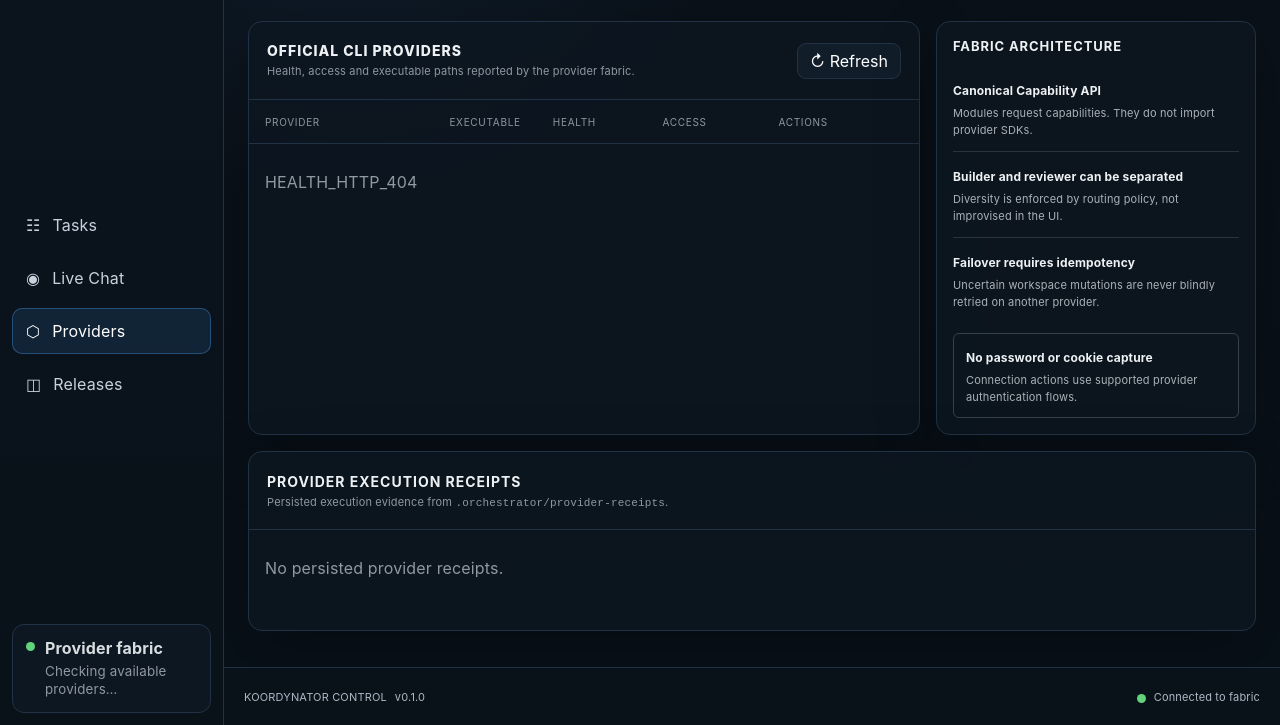
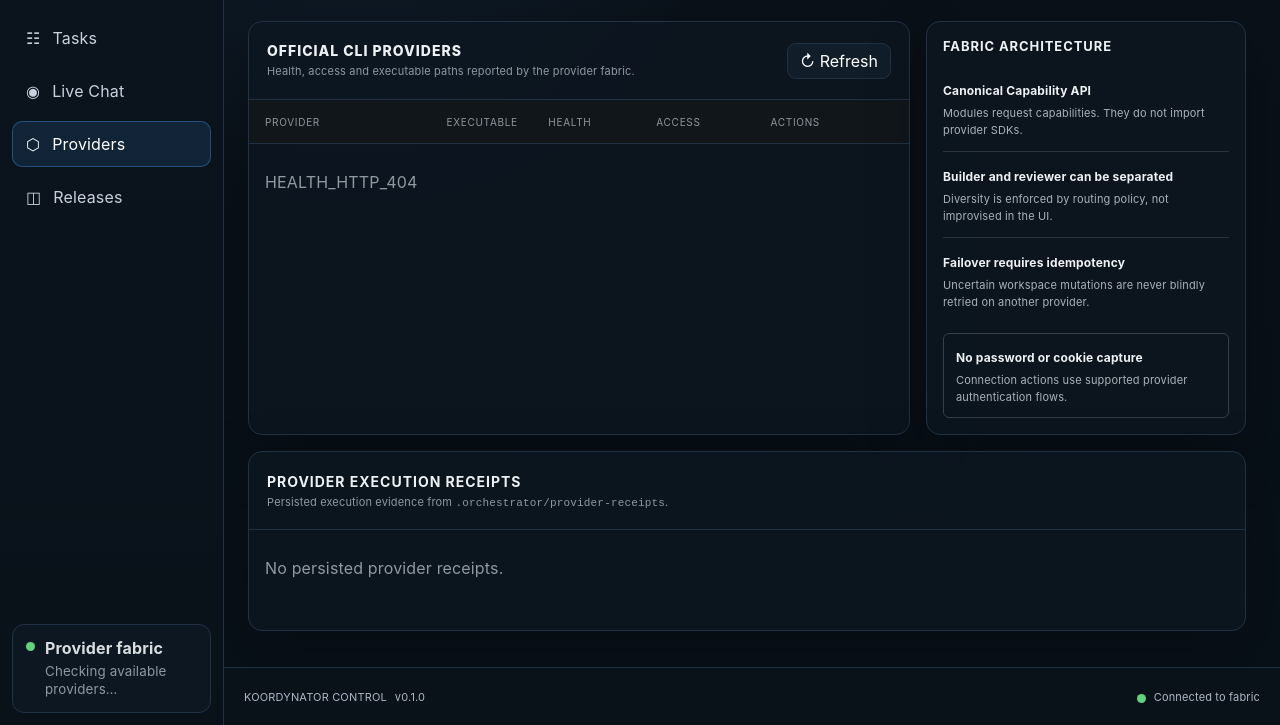
Before and after one commit to nikodemklasik-code/koordynator, a website: page web/control/providers.html in a window 1280 px wide. Shown: the part 75-800 px from the top of the page. Drawn offline with Linux system fonts and the light colour scheme; no server answers.

Commit message:
fix: make provider screen content scroll correctly

```diff
--- a/web/control/providers.css
+++ b/web/control/providers.css
@@ -1,31 +1,35 @@
 :root { --p-bg:#080b0e; --p-panel:#11161a; --p-line:#2c3339; --p-text:#edf1f3; --p-muted:#9098a0; --p-blue:#57a7ff; --p-green:#62d37b; --p-red:#ff555b; --p-amber:#f0a43c; }
-.provider-shell { min-height:100vh; display:grid; grid-template-columns:225px minmax(0,1fr); background:#090d10; color:var(--p-text); }
-.provider-sidebar { display:flex; flex-direction:column; justify-content:space-between; border-right:1px solid var(--p-line); background:#0d1115; }
+html,body { height:100%; }
+body { overflow:hidden; }
+.provider-shell { height:100vh; min-height:0; display:grid; grid-template-columns:225px minmax(0,1fr); background:#090d10; color:var(--p-text); overflow:hidden; }
+.provider-sidebar { min-height:0; height:100vh; display:grid; grid-template-rows:auto minmax(0,1fr) auto; border-right:1px solid var(--p-line); background:#0d1115; overflow:hidden; }
 .provider-brand { display:flex; align-items:center; gap:12px; padding:20px 18px; border-bottom:1px solid var(--p-line); }
 .provider-brand>span { font-size:32px; }
 .provider-brand strong { letter-spacing:.06em; }
 .provider-brand small { display:block; color:var(--p-muted); letter-spacing:.18em; margin-top:3px; }
-.provider-sidebar nav { padding:12px 8px; display:grid; gap:5px; margin-top:-35vh; }
+.provider-sidebar nav { min-height:0; padding:12px 8px; display:grid; align-content:start; gap:5px; margin-top:0; overflow-y:auto; overscroll-behavior:contain; scrollbar-width:thin; scrollbar-color:#303b44 transparent; }
 .provider-sidebar nav a { display:flex; gap:12px; align-items:center; min-height:46px; padding:0 14px; text-decoration:none; color:#d3d8dc; border:1px solid transparent; border-radius:6px; }
 .provider-sidebar nav a.active { background:#18222b; border-color:#35516a; color:white; }
-.provider-health { display:flex; align-items:flex-start; gap:10px; padding:18px; color:#d8dde0; }
+.provider-health { display:flex; align-items:flex-start; gap:10px; padding:18px; color:#d8dde0; border-top:1px solid #20272d; background:#0d1115; }
 .provider-health small { display:block; color:var(--p-muted); margin-top:4px; line-height:1.4; }
 .health-dot { width:9px; height:9px; border-radius:50%; background:var(--p-green); display:inline-block; flex:0 0 auto; margin-top:4px; }
-.provider-main { min-width:0; display:grid; grid-template-rows:78px 1fr 62px; }
-.provider-topbar { display:flex; align-items:center; justify-content:space-between; border-bottom:1px solid var(--p-line); padding:0 22px; background:#0f1418; }
+.provider-main { min-width:0; min-height:0; height:100vh; display:grid; grid-template-rows:78px minmax(0,1fr) 62px; overflow:hidden; }
+.provider-topbar { position:relative; z-index:2; display:flex; align-items:center; justify-content:space-between; border-bottom:1px solid var(--p-line); padding:0 22px; background:#0f1418; }
 .provider-topbar>div:first-child { display:flex; gap:10px; align-items:center; font-size:18px; }
 .cube { font-size:22px; }
 .mode { color:#aeb5bc; font-size:13px; }
 .mode strong { margin-left:8px; color:white; border:1px solid #343c44; background:#171d22; border-radius:6px; padding:10px 12px; }
-.provider-content { padding:18px; display:grid; grid-template-columns:minmax(0,1fr) 300px; gap:14px; align-content:start; overflow:auto; }
-.provider-list-card,.fabric-card,.receipts-card { border:1px solid #343b42; border-radius:8px; background:#11161a; }
+.provider-content { min-width:0; min-height:0; padding:18px; display:grid; grid-template-columns:minmax(0,1fr) 300px; gap:14px; align-content:start; overflow:auto; overscroll-behavior:contain; scrollbar-gutter:stable; scrollbar-width:thin; scrollbar-color:#33414b transparent; }
+.provider-list-card,.fabric-card,.receipts-card { min-width:0; border:1px solid #343b42; border-radius:8px; background:#11161a; }
+.provider-list-card { overflow:hidden; }
 .card-head { min-height:78px; display:flex; justify-content:space-between; align-items:center; gap:12px; padding:14px 16px; border-bottom:1px solid var(--p-line); }
 .card-head h1,.card-head h2 { margin:0; font-size:14px; letter-spacing:.07em; }
 .card-head p { margin:5px 0 0; color:var(--p-muted); font-size:11px; }
 .card-head button { min-height:36px; padding:0 12px; border:1px solid #39434c; border-radius:6px; background:#172027; color:white; cursor:pointer; }
 .provider-table-head,.provider-row { display:grid; grid-template-columns:1.4fr .75fr .8fr .85fr 1fr; gap:10px; align-items:center; }
-.provider-table-head { min-height:44px; padding:0 16px; color:#8e979f; font-size:10px; letter-spacing:.07em; border-bottom:1px solid #252c31; }
-.provider-row { min-height:78px; padding:10px 16px; border-bottom:1px solid #293037; }
+.provider-table-head { min-height:44px; padding:0 16px; color:#8e979f; font-size:10px; letter-spacing:.07em; border-bottom:1px solid #252c31; background:#11161a; }
+.provider-rows { min-width:0; overflow-x:auto; }
+.provider-row { min-width:720px; min-height:78px; padding:10px 16px; border-bottom:1px solid #293037; }
 .provider-row:last-child { border-bottom:0; }
 .provider-name strong { display:block; }
 .provider-name small { display:block; color:var(--p-muted); margin-top:4px; }
@@ -36,7 +40,7 @@
 .health-badge.degraded,.health-badge.auth_required,.health-badge.rate_limited { color:var(--p-amber); border-color:rgba(240,164,60,.35); background:rgba(101,66,20,.22); }
 .provider-actions { display:flex; gap:7px; flex-wrap:wrap; }
 .provider-actions button { min-height:32px; border:1px solid #3a434b; border-radius:5px; background:#171d22; color:#e8ecef; padding:0 9px; cursor:pointer; font-size:11px; }
-.fabric-card { padding:16px; }
+.fabric-card { padding:16px; align-self:start; }
 .fabric-card h2 { margin:0 0 12px; font-size:13px; letter-spacing:.07em; }
 .fabric-rule { padding:13px 0; border-top:1px solid #2b3238; }
 .fabric-rule:first-of-type { border-top:0; }
@@ -44,13 +48,13 @@
 .fabric-rule p { color:#aab1b8; line-height:1.5; font-size:11px; margin:6px 0 0; }
 .fabric-rule.safe { border:1px solid #354149; padding:12px; border-radius:6px; margin-top:10px; }
 .receipts-card { grid-column:1/-1; }
-.receipt-rows { min-height:100px; }
-.receipt-row { display:grid; grid-template-columns:1fr .8fr .85fr .8fr .8fr 1fr; gap:10px; align-items:center; min-height:62px; padding:10px 16px; border-top:1px solid #293037; font-size:11px; }
+.receipt-rows { min-height:100px; overflow-x:auto; }
+.receipt-row { min-width:780px; display:grid; grid-template-columns:1fr .8fr .85fr .8fr .8fr 1fr; gap:10px; align-items:center; min-height:62px; padding:10px 16px; border-top:1px solid #293037; font-size:11px; }
 .receipt-row code { font-size:10px; color:#aab1b8; overflow-wrap:anywhere; }
 .result-success { color:var(--p-green); }
 .result-fail,.result-blocked,.result-timeout { color:var(--p-red); }
 .empty-receipts,.loading-line { padding:28px 16px; color:var(--p-muted); }
-.provider-footer { display:flex; justify-content:space-between; align-items:center; border-top:1px solid var(--p-line); padding:0 20px; color:#cbd1d5; font-size:11px; }
+.provider-footer { position:relative; z-index:2; display:flex; justify-content:space-between; align-items:center; border-top:1px solid var(--p-line); padding:0 20px; color:#cbd1d5; font-size:11px; background:#0d1216; }
 .provider-footer>div { display:flex; align-items:center; gap:8px; }
 .command-dialog { width:min(620px,calc(100vw - 32px)); padding:0; border:1px solid #3a434b; border-radius:8px; background:#101519; color:white; }
 .command-dialog::backdrop { background:rgba(0,0,0,.72); }
@@ -60,4 +64,4 @@
 .command-dialog p { padding:0 16px; color:#aeb5bb; line-height:1.5; }
 .command-dialog pre { margin:14px 16px; padding:14px; background:#080b0e; border:1px solid #30383f; border-radius:6px; overflow:auto; }
 .command-dialog button { min-height:34px; border:1px solid #3b454d; background:#182028; color:white; border-radius:5px; padding:0 10px; cursor:pointer; }
-@media (max-width: 900px) { .provider-shell { grid-template-columns:1fr; } .provider-sidebar { display:none; } .provider-content { grid-template-columns:1fr; } .fabric-card,.receipts-card { grid-column:1; } .provider-table-head { display:none; } .provider-row { grid-template-columns:1fr 1fr; } .receipt-row { grid-template-columns:1fr 1fr; } }
+@media (max-width: 900px) { body { overflow:auto; } .provider-shell { height:auto; min-height:100vh; grid-template-columns:1fr; overflow:visible; } .provider-sidebar { display:none; } .provider-main { height:auto; min-height:100vh; grid-template-rows:78px minmax(0,1fr) 62px; overflow:visible; } .provider-content { min-height:0; grid-template-columns:1fr; overflow:visible; } .fabric-card,.receipts-card { grid-column:1; } .provider-table-head { display:none; } .provider-row { min-width:0; grid-template-columns:1fr 1fr; } .receipt-row { min-width:0; grid-template-columns:1fr 1fr; } }
```
